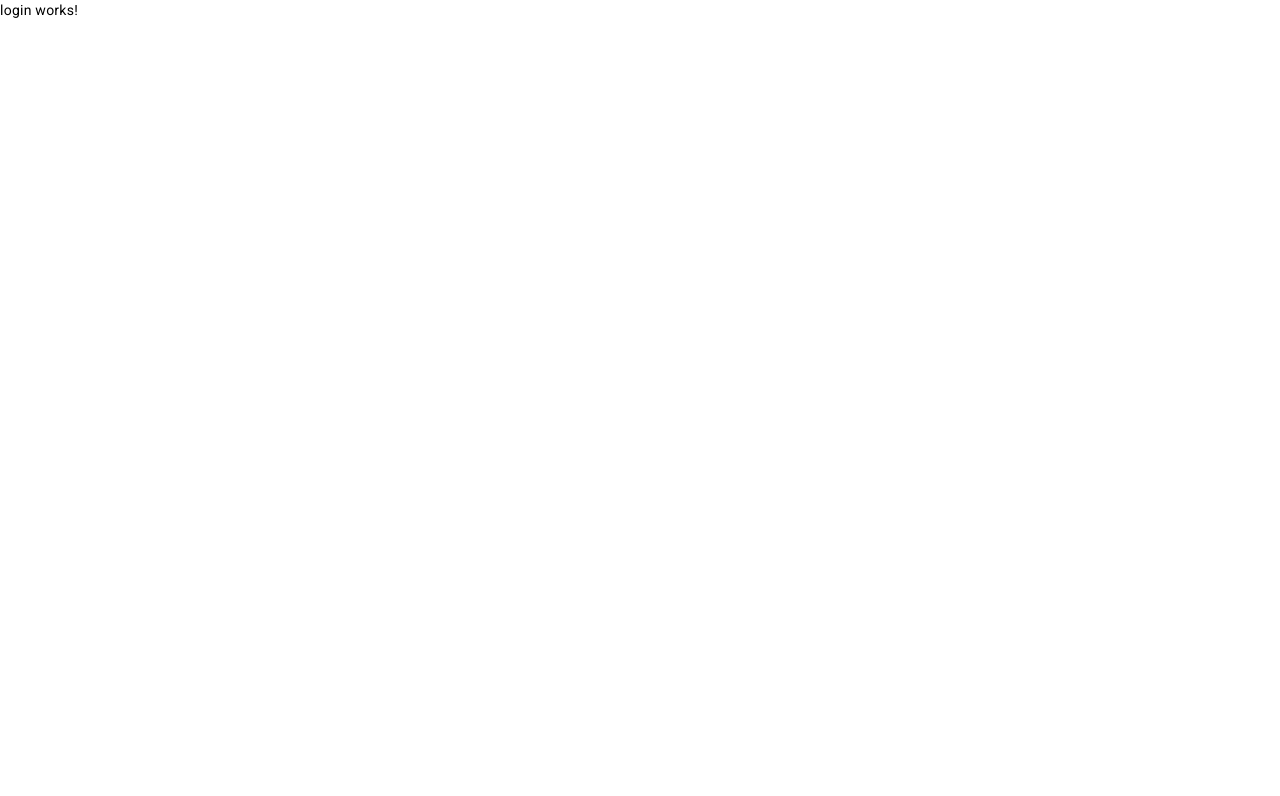
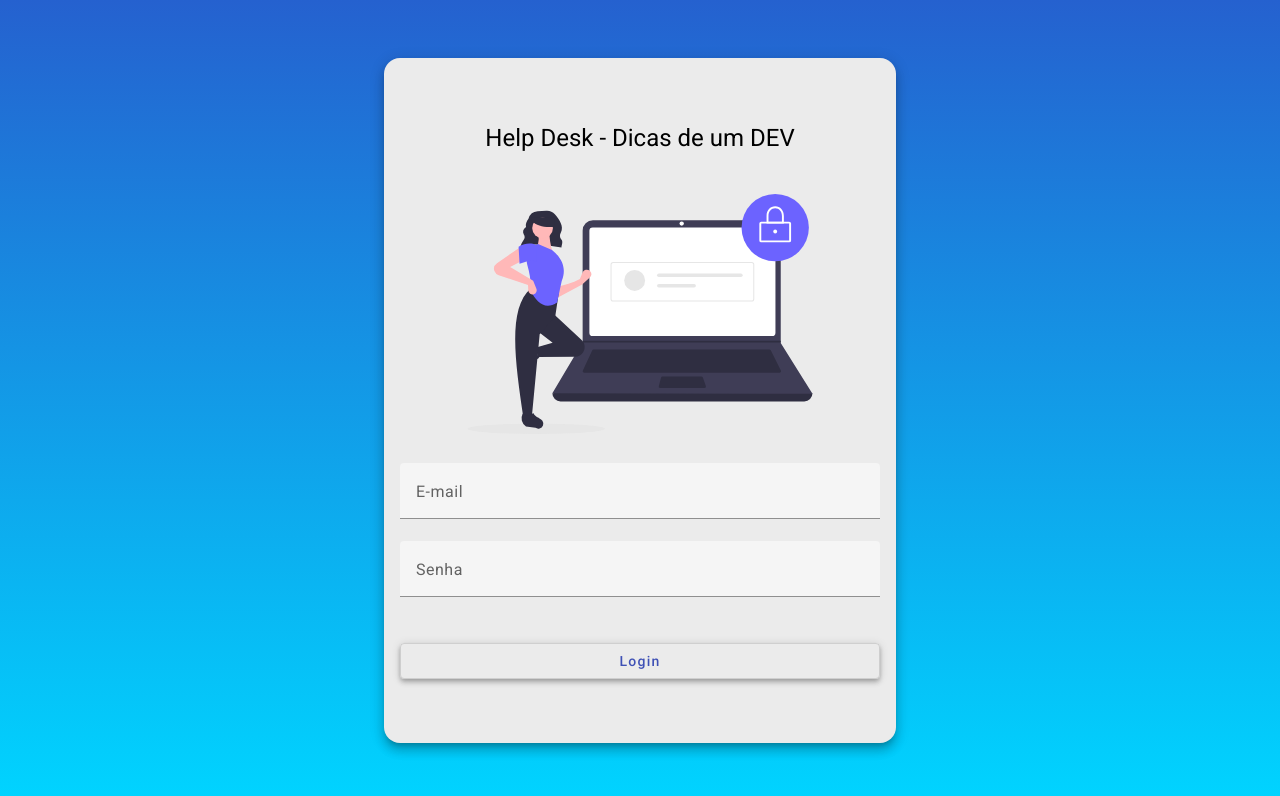
Before and after one commit to RodrigoMatsumoto/helpdesk-front-end, an Angular app: page /login in a window 1280 px wide. Shown: the top 796 px of the page. Built offline with nearby package versions, Linux system fonts and the light colour scheme.

Commit message:
HTML e CSS para componente LOGIN

```diff
--- a/src/app/components/login/login.component.css
+++ b/src/app/components/login/login.component.css
@@ -0,0 +1,34 @@
+.container {
+    height: 100%;
+    background: linear-gradient(180deg, rgba(2,0,36,1) 0%, rgba(37,97,207,1) 0%, rgba(0,212,255,1) 100%);
+    display: flex;
+    align-items: center;
+    justify-content: center;
+}
+
+.form {
+    width: 30rem;
+    margin: auto;
+    background-color: rgb(235,235,235);
+    padding: 4rem 1rem;
+    border-radius: 1rem;
+}
+
+h1 {
+    width: 100%;
+    text-align: center;
+}
+
+img {
+    height: 15rem;
+    width: 100%;
+    margin: 1.5rem auto 1.5rem auto;
+}
+
+.full-width {
+    width: 100%;
+}
+
+button {
+    margin-top: 1.5rem;
+}
--- a/src/app/components/login/login.component.html
+++ b/src/app/components/login/login.component.html
@@ -1 +1,15 @@
-<p>login works!</p>
+<div class="container">
+    <form class="form mat-elevation-z8">
+        <h1>Help Desk - Dicas de um DEV</h1>
+        <img src="assets/img/login-image.svg" alt="Help Desk - Dicas de um DEV">
+        <mat-form-field class="full-width" appearance="fill">
+        <mat-label>E-mail</mat-label>
+        <input matInput placeholder="Ex. fulano@mail.com">
+        </mat-form-field>
+        <mat-form-field class="full-width" appearance="fill">
+        <mat-label>Senha</mat-label>
+        <input matInput placeholder="Ex. 123" type="password">
+        </mat-form-field>
+        <button class="full-width mat-elevation-z4" mat-stroked-button color="primary">Login</button>
+    </form>
+</div>
```
